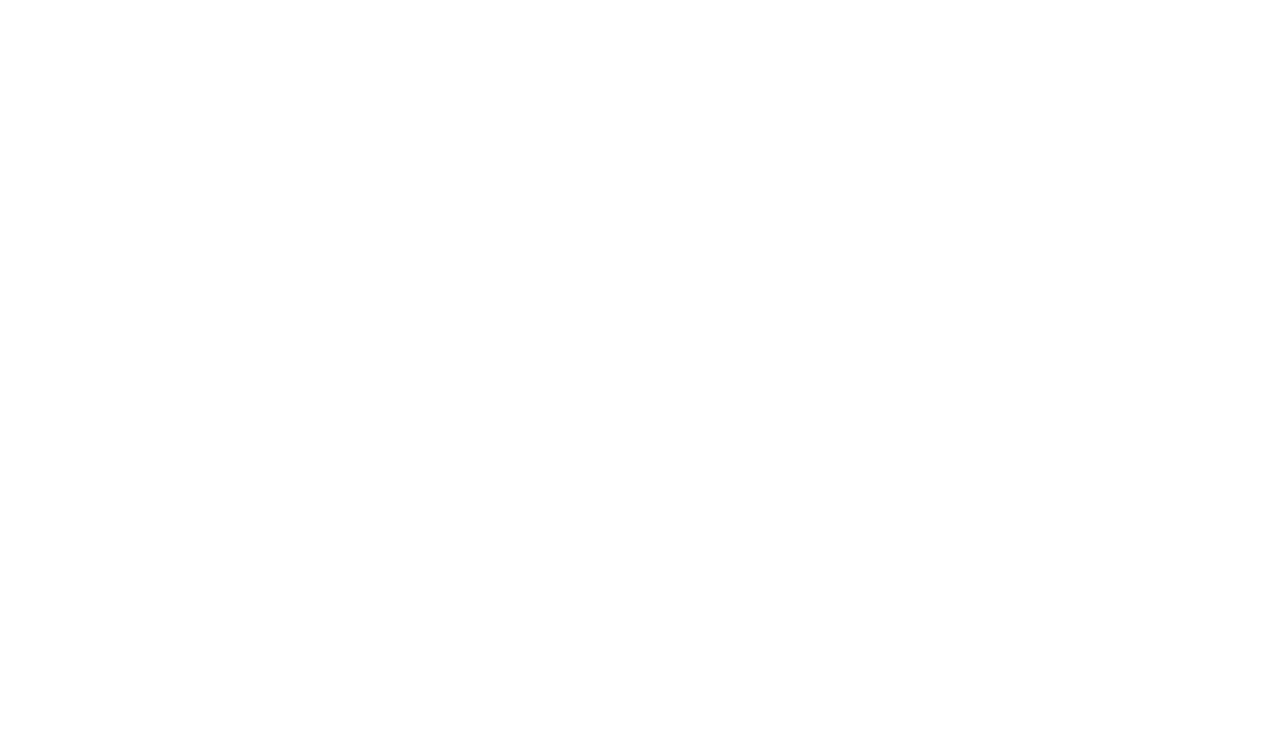
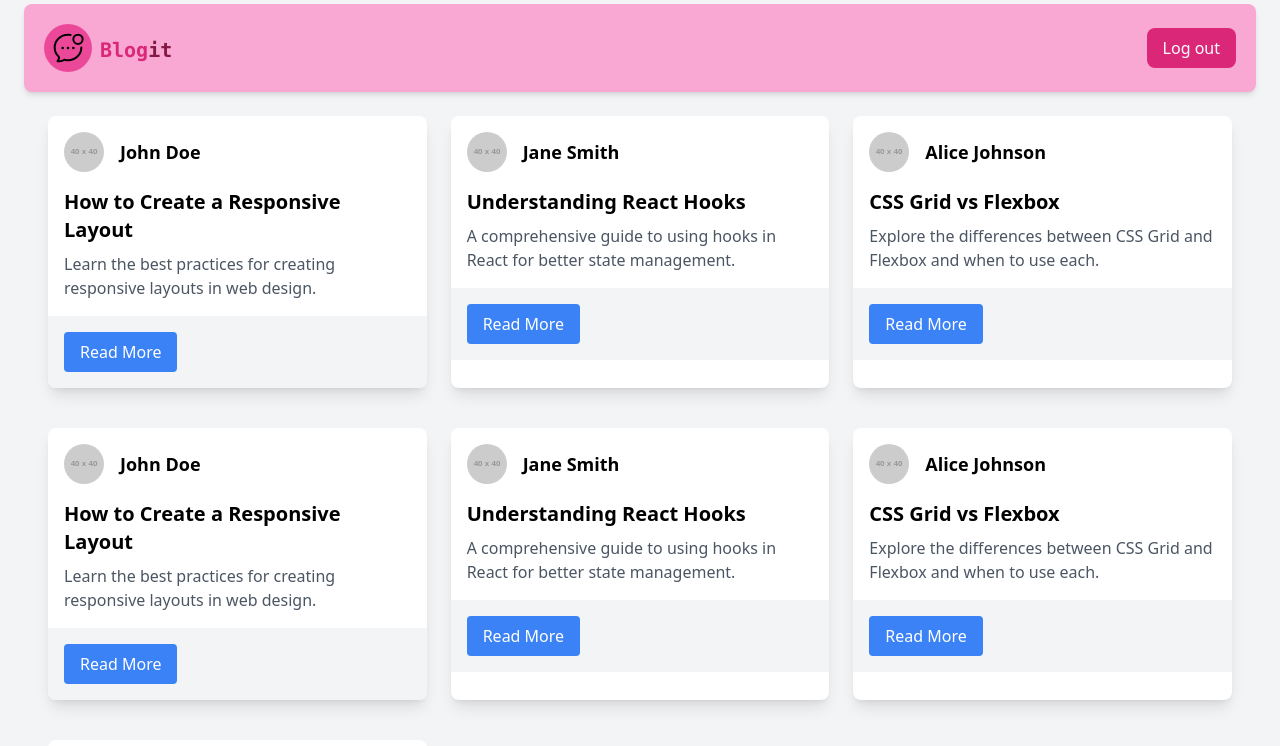
Before and after one commit to Siddhi-sahu/blog-it, a React (Vite) app in the folder frontend/: page /explore in a window 1280 px wide. Before the commit this address had no page. Shown: the part 820-1566 px from the top of the page. Before the commit the page ends 800 px from the top, so only its background shows below. Built offline with nearby package versions, Linux system fonts and the light colour scheme.

Commit message:
add new routes made blogsection layout

```diff
--- a/frontend/src/App.jsx
+++ b/frontend/src/App.jsx
@@ -6,6 +6,7 @@
 import Signin from "./pages/Signin";
 import Dashboard from "./pages/Dashboard";
 import Redirect from "./pages/Redirect";
+import Explore from "./pages/Explore";
 
 function App() {
   return (
@@ -16,6 +17,7 @@
           <Route path="/signin" element={<Signin />} />
           <Route path="/dashboard" element={<Dashboard />} />
           <Route path="/" element={<Redirect />} />
+          <Route path="/explore" element={<Explore />} />
         </Routes>
       </BrowserRouter>
     </>
--- /dev/null
+++ b/frontend/src/components/BlogCard.jsx
@@ -0,0 +1,27 @@
+import React from "react";
+
+const BlogCard = ({ author, title, overview }) => {
+  return (
+    <div className="bg-white shadow-lg rounded-lg overflow-hidden max-w-sm mx-auto mb-4">
+      <div className="p-4">
+        <div className="flex items-center mb-4">
+          <img
+            src="https://via.placeholder.com/40"
+            alt="Author"
+            className="w-10 h-10 rounded-full mr-4"
+          />
+          <h3 className="text-lg font-semibold">{author}</h3>
+        </div>
+        <h2 className="text-xl font-bold mb-2">{title}</h2>
+        <p className="text-gray-600">{overview}</p>
+      </div>
+      <div className="bg-gray-100 p-4">
+        <button className="bg-blue-500 text-white py-2 px-4 rounded hover:bg-blue-600">
+          Read More
+        </button>
+      </div>
+    </div>
+  );
+};
+
+export default BlogCard;
--- /dev/null
+++ b/frontend/src/components/BlogsSection.jsx
@@ -0,0 +1,46 @@
+import React from "react";
+import BlogCard from "./BlogCard";
+
+const BlogsSection = () => {
+  return (
+    <div className="p-6 grid gap-6 grid-cols-1 sm:grid-cols-2 lg:grid-cols-3">
+      <BlogCard
+        author="John Doe"
+        title="How to Create a Responsive Layout"
+        overview="Learn the best practices for creating responsive layouts in web design."
+      />
+      <BlogCard
+        author="Jane Smith"
+        title="Understanding React Hooks"
+        overview="A comprehensive guide to using hooks in React for better state management."
+      />
+      <BlogCard
+        author="Alice Johnson"
+        title="CSS Grid vs Flexbox"
+        overview="Explore the differences between CSS Grid and Flexbox and when to use each."
+      />
+      <BlogCard
+        author="John Doe"
+        title="How to Create a Responsive Layout"
+        overview="Learn the best practices for creating responsive layouts in web design."
+      />
+      <BlogCard
+        author="Jane Smith"
+        title="Understanding React Hooks"
+        overview="A comprehensive guide to using hooks in React for better state management."
+      />
+      <BlogCard
+        author="Alice Johnson"
+        title="CSS Grid vs Flexbox"
+        overview="Explore the differences between CSS Grid and Flexbox and when to use each."
+      />
+      <BlogCard
+        author="Alice Johnson"
+        title="CSS Grid vs Flexbox"
+        overview="Explore the differences between CSS Grid and Flexbox and when to use each."
+      />
+    </div>
+  );
+};
+
+export default BlogsSection;
--- a/frontend/src/components/Navbar.jsx
+++ b/frontend/src/components/Navbar.jsx
@@ -3,29 +3,20 @@
 
 const Navbar = () => {
   return (
-    <div className="flex justify-between items-center bg-pink-300 p-4 md:p-5 shadow-md rounded-lg">
+    <div className="flex justify-between items-center bg-pink-300 p-4 md:p-5 shadow-md rounded-lg transform transition-transform duration-200 ease-in-out hover:scale-100 hover:shadow-lg">
       <div className="flex items-center space-x-2">
-        <div className="bg-pink-500 text-white rounded-full p-2 hidden md:block">
+        <div className="bg-pink-500 text-white rounded-full p-2 hidden md:block transform transition-transform duration-200 ease-in-out hover:scale-105 hover:shadow-lg ">
           <img src={BlogIcon} alt="Blog" className="w-6 h-6 md:w-8 md:h-8" />
         </div>
 
-        <a href="/" className="text-2xl font-bold">
+        <a href="/" className="text-2xl font-bold ">
           <span className="text-pink-600 font-mono text-xl">Blog</span>
           <span className="text-pink-900 font-mono text-xl">it</span>
         </a>
       </div>
 
       <div className="hidden md:flex items-center space-x-4">
-        {/* <a href="/about" className="text-black hover:text-blue-500">
-          About
-        </a>
-        <a href="/services" className="text-black hover:text-blue-500">
-          Services
-        </a>
-        <a href="/contact" className="text-black hover:text-blue-500">
-          Contact
-        </a> */}
-        <button className="bg-pink-600 text-white px-4 py-2 rounded-lg hover:hover:bg-pink-700">
+        <button className="bg-pink-600 text-white px-4 py-2 rounded-lg hover:hover:bg-pink-700 transform transition-transform duration-200 ease-in-out hover:scale-105 hover:shadow">
           Log out
         </button>
       </div>
--- a/frontend/src/components/Sidebar.jsx
+++ b/frontend/src/components/Sidebar.jsx
@@ -13,12 +13,16 @@
         <div className="flex flex-col justify-between h-full">
           <div className=" flex flex-col justify-center items-center gap-10 mt-10">
             <DashboardLinks icon={homeIcon} label={"Home"} to={"/dashboard"} />
-            <DashboardLinks icon={newIcon} label={"New Blog"} to={""} />
+            <DashboardLinks icon={newIcon} label={"Explore"} to={"/explore"} />
             <DashboardLinks icon={searchIcon} label={"Search"} to={""} />
             <DashboardLinks icon={profileIcon} label={"Profile"} to={""} />
           </div>
           <div>
-            <img src={SidebarIcon} alt="" />
+            <img
+              src={SidebarIcon}
+              alt=""
+              className="transform transition-transform duration-200 ease-in-out hover:scale-105 hover:shadow-lg"
+            />
           </div>
         </div>
       </div>
--- a/frontend/src/pages/Dashboard.jsx
+++ b/frontend/src/pages/Dashboard.jsx
@@ -1,6 +1,7 @@
 import React from "react";
 import Navbar from "../components/Navbar";
 import Sidebar from "../components/Sidebar";
+import BlogsSection from "../components/BlogsSection";
 
 const Dashboard = () => {
   return (
@@ -8,12 +9,8 @@
       <div className="grid grid-cols-5 md:grid-cols-12 h-screen">
         <Sidebar />
 
-        {/* main content */}
-
         <div className="col-span-4 md:col-span-10 bg-gray-100 p-6">
-          {/* <h1 className="text-2xl font-bold">Main Content</h1> */}
           <Navbar />
-          <p className="mt-4">.........</p>
         </div>
       </div>
     </>
--- /dev/null
+++ b/frontend/src/pages/Explore.jsx
@@ -0,0 +1,22 @@
+import React from "react";
+import BlogsSection from "../components/BlogsSection";
+import Navbar from "../components/Navbar";
+import Sidebar from "../components/Sidebar";
+
+const Explore = () => {
+  return (
+    <>
+      <div className="grid grid-cols-5 md:grid-cols-12 h-screen">
+        <Sidebar />
+      </div>
+      <div className="col-span-4 md:col-span-10 bg-gray-100 p-6">
+        <Navbar />
+        <BlogsSection />
+      </div>
+    </>
+  );
+};
+
+export default Explore;
+
+//continue from here the navbar and blogsection not visible
```
